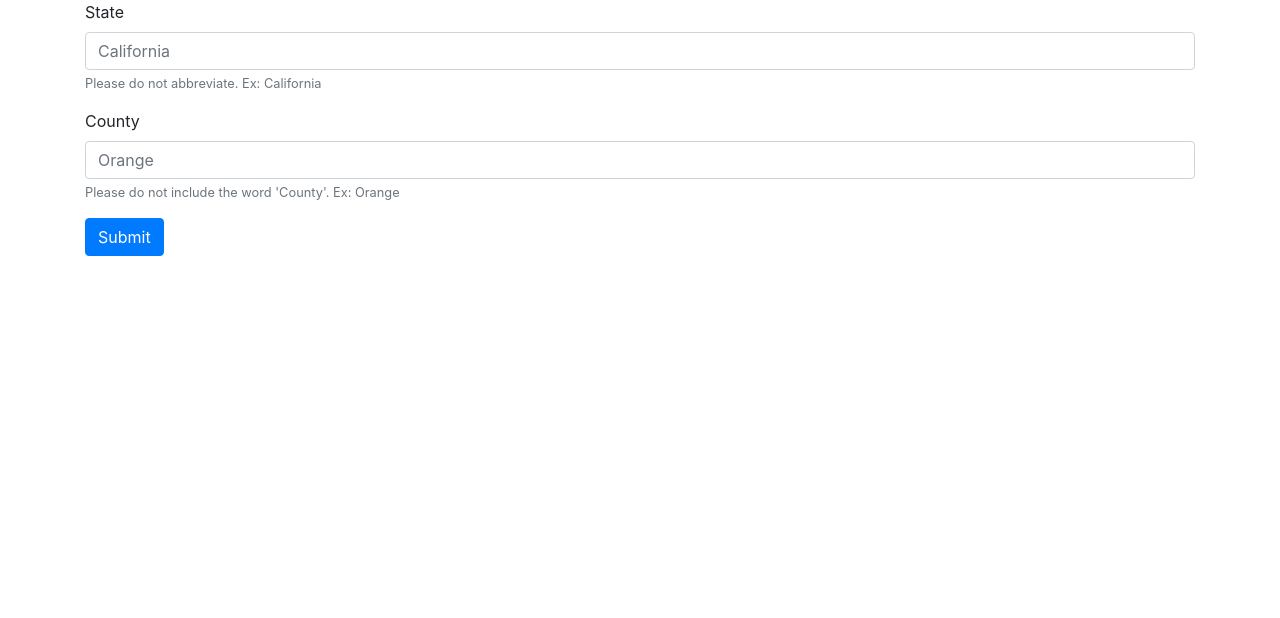
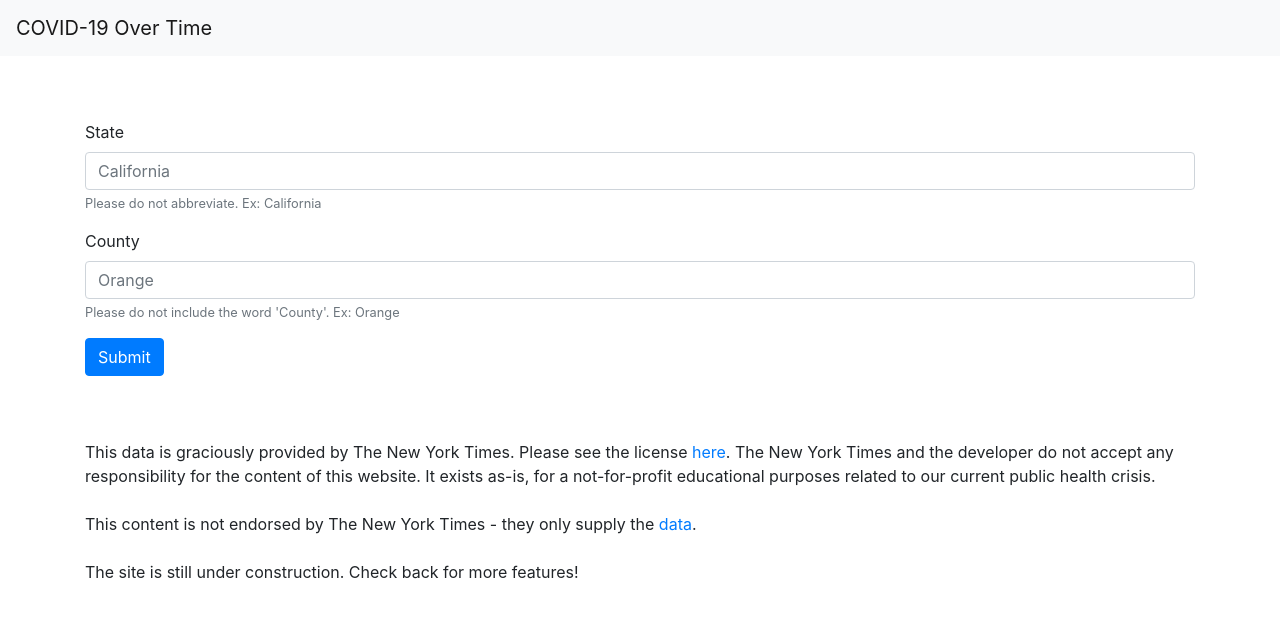
Before and after one commit to borao/covid-over-time, a Flask app: page / in a window 1280 px wide. Shown: the top 618 px of the page. Run offline with Flask 2, Linux system fonts and the light colour scheme; some libraries are stand-ins or nearby versions.

Commit message:
Polish and add data source/license information

```diff
--- a/app.py
+++ b/app.py
@@ -16,9 +16,9 @@ def index(name=None):
     return render_template('index.html', name=name)
 
 
-@app.route('/result')
+@app.route('/result', methods=['GET', 'POST'])
 def result():
-    fig = get_county_data("Orange", "California")
+    fig = get_county_data(request.form.get('state'), request.form.get('county'))
     output = io.BytesIO()
     FigureCanvas(fig).print_png(output)
     return Response(output.getvalue(), mimetype='image/png')
--- a/templates/index.html
+++ b/templates/index.html
@@ -13,20 +13,44 @@
     <title>COVID-19 Over Time</title>
 </head>
 <body>
-<div class="container">
+<nav class="navbar navbar-expand-lg navbar-light bg-light">
+  <a class="navbar-brand" href="#">COVID-19 Over Time</a>
+  <button class="navbar-toggler" type="button" data-toggle="collapse" data-target="#navbarText" aria-controls="navbarText" aria-expanded="false" aria-label="Toggle navigation">
+    <span class="navbar-toggler-icon"></span>
+  </button>
+{#  <div class="collapse navbar-collapse" id="navbarText">#}
+{#    <ul class="navbar-nav mr-auto">#}
+{#      <li class="nav-item active">#}
+{#        <a class="nav-link" href="#">Home <span class="sr-only">(current)</span></a>#}
+{#      </li>#}
+{#      <li class="nav-item">#}
+{#        <a class="nav-link" href="#">Features</a>#}
+{#      </li>#}
+{#      <li class="nav-item">#}
+{#        <a class="nav-link" href="#">Pricing</a>#}
+{#      </li>#}
+{#    </ul>#}
+{#    <span class="navbar-text">#}
+{#      Navbar text with an inline element#}
+{#    </span>#}
+{#  </div>#}
+</nav>
+<div class="container" style="padding-top: 5%">
     <div class="row">
         <div class="col-sm">
-            <form>
+            <form method="POST" action="/result">
                 <div class="form-group">
                     <label for="exampleInputEmail1">State</label>
-                    <input type="email" class="form-control" id="exampleInputEmail1" aria-describedby="emailHelp"
+                    <input type="state" class="form-control" id="state" name="state" aria-describedby="stateHelp"
                            placeholder="California">
-                    <small id="emailHelp" class="form-text text-muted">Please do not abbreviate. Ex: California</small>
+                    <small id="stateHelp" class="form-text text-muted">Please do not abbreviate. Ex: California</small>
                 </div>
                 <div class="form-group">
                     <label for="exampleInputPassword1">County</label>
-                    <input type="password" class="form-control" id="exampleInputPassword1" placeholder="Orange">
-                    <small id="passwordHelp" class="form-text text-muted">Please do not include the word 'County'. Ex: Orange</small>
+                    <input type="county" class="form-control" id="county" name="county" aria-describedby="stateHelp"
+                           placeholder="Orange">
+                    <small id="countyHelp" class="form-text text-muted">Please do not include the word 'County'. Ex:
+                        Orange</small>
 
                 </div>
                 <button type="submit" class="btn btn-primary">Submit</button>
@@ -34,6 +58,15 @@
         </div>
     </div>
 </div>
+<div class="container" style="padding-top: 5%">
+    <div class="row">
+        <div class="col-sm">
+            <span>This data is graciously provided by The New York Times. Please see the license <a href="https://github.com/nytimes/covid-19-data/blob/master/LICENSE">here</a>. The New York Times and the developer do not accept any responsibility for the content of this website. It exists as-is, for a not-for-profit educational purposes related to our current public health crisis.<br /><br />This content is not endorsed by The New York Times - they only supply the <a href="https://github.com/nytimes/covid-19-data">data</a>.</span>
+            <br><br><span>The site is still under construction. Check back for more features!</span>
+        </div>
+    </div>
+</div>
+
 <!-- Optional JavaScript -->
 <!-- jQuery first, then Popper.js, then Bootstrap JS -->
 <script src="https://code.jquery.com/jquery-3.4.1.slim.min.js"
```
